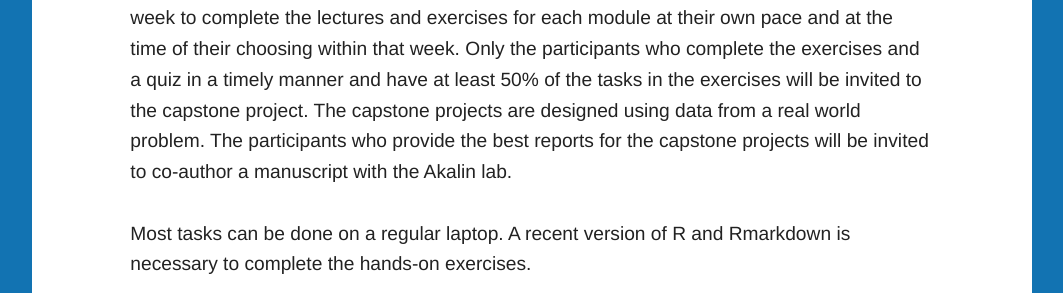
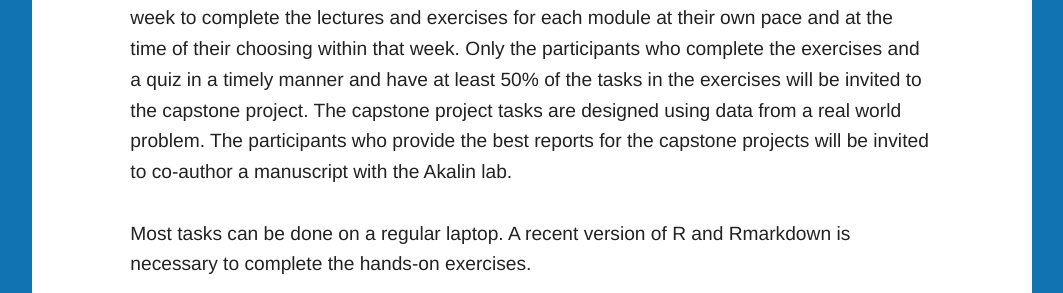
Before and after one commit to BIMSBbioinfo/compgen, a Jekyll site: the page 2021/index.html, which Jekyll copies as it is, in a window 1280 px wide and 900 px high, scrolled down 1716 px. Shown: the part 314-607 px from the top of the window, without its empty margins (108-1171 px from the left). Built offline with Jekyll 4.4.1, drawn with Linux system fonts in a browser that asks for light colours; nearby versions of some CDN libraries; library files that are not in the unit come from our copies; some of the changed text lies outside the part shown.

Commit message:
changed wording

```diff
--- a/2021/index.html
+++ b/2021/index.html
@@ -105,7 +105,7 @@
         The participants will have a week to complete the lectures and exercises
         for each module at their own pace and at the time of their choosing within that week. Only the participants who complete the exercises and a quiz in a
         timely manner and have at least 50% of the tasks in the exercises will
-        be invited to the capstone project. The capstone projects are designed using
+        be invited to the capstone project. The capstone project tasks are designed using
         data from a real world problem. The participants who provide the best
         reports for the capstone projects will be invited to co-author a manuscript
         with the Akalin lab.
```
